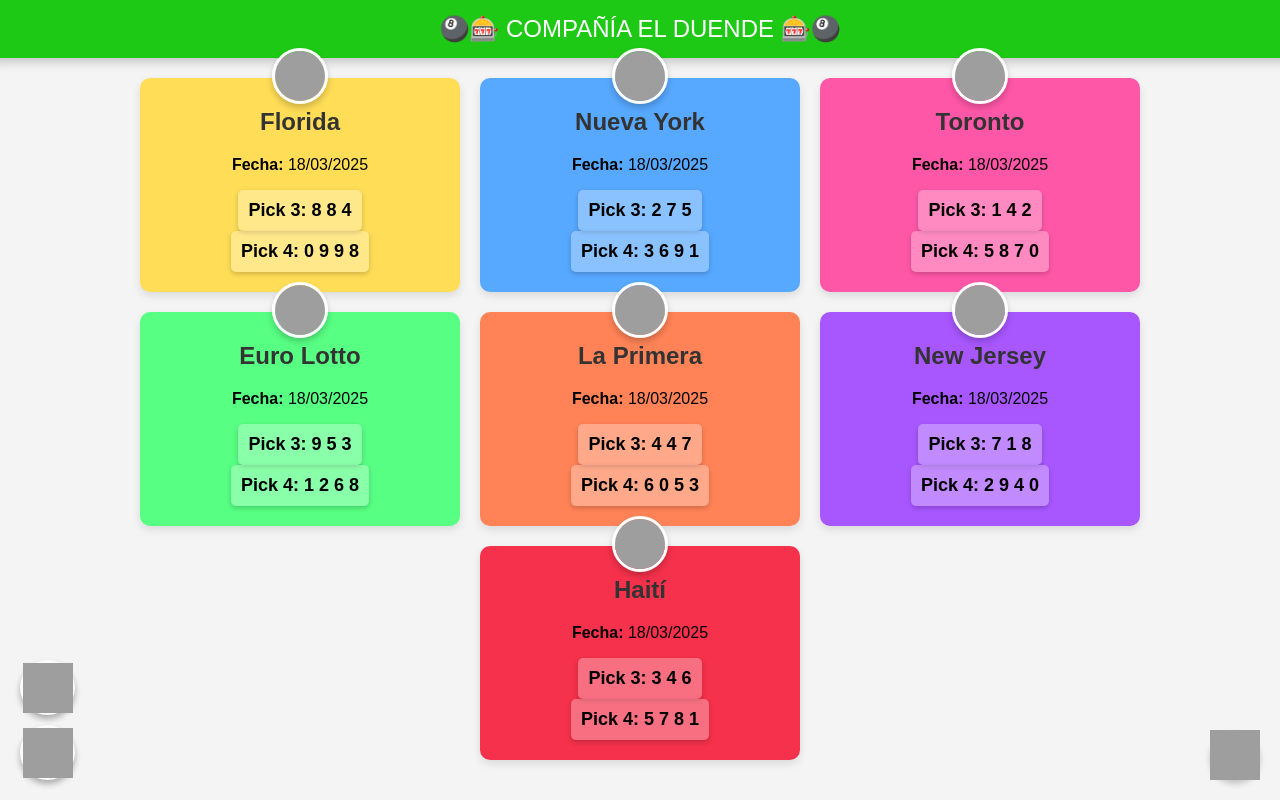
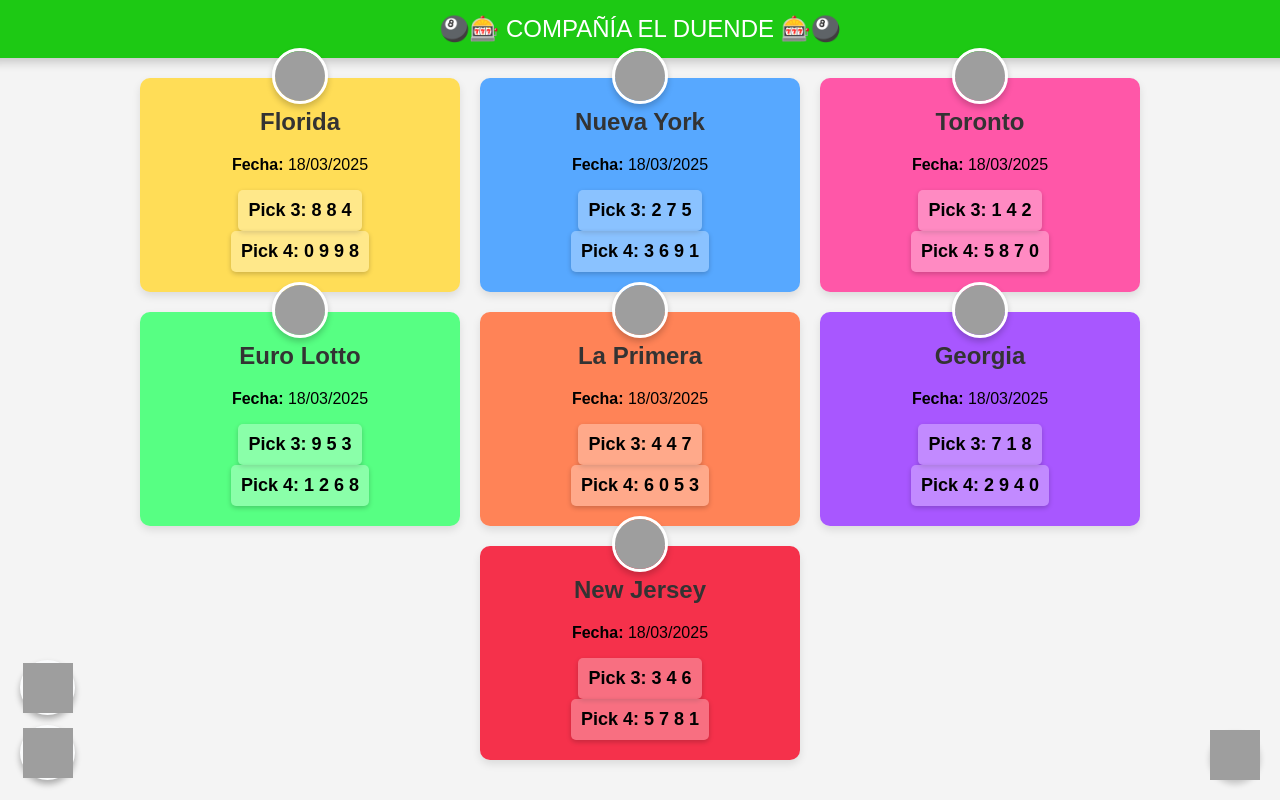
Before and after one commit to duende53/duend3, a plain HTML site: page index.html in a window 1280 px wide. Drawn offline with Linux system fonts and the light colour scheme; grey boxes are pictures that could not be loaded.

Commit message:
Update index.html

```diff
--- a/index.html
+++ b/index.html
@@ -200,7 +200,7 @@
             <a href="https://whatsapp.com/channel/0029VaTXsTy2phHQWuav793e" class="profile-link">
                 <img src="https://i.ibb.co/f5j9pdt/photo-5105349735979527678-m.jpg" alt="Georgia">
             </a>
-            <h2>New Jersey</h2>
+            <h2>Georgia</h2>
             <p><strong>Fecha:</strong> 18/03/2025</p>
             <div class="results">
                 <div>Pick 3: 7 1 8</div>
@@ -212,7 +212,7 @@
             <a href="https://whatsapp.com/channel/0029VaTXsTy2phHQWuav793e" class="profile-link">
                 <img src="https://i.ibb.co/s9JBTvt8/photo-5105349735979527677-m.jpg" alt="Miami">
             </a>
-            <h2>Haití</h2>
+            <h2>New Jersey</h2>
             <p><strong>Fecha:</strong> 18/03/2025</p>
             <div class="results">
                 <div>Pick 3: 3 4 6</div>
```
